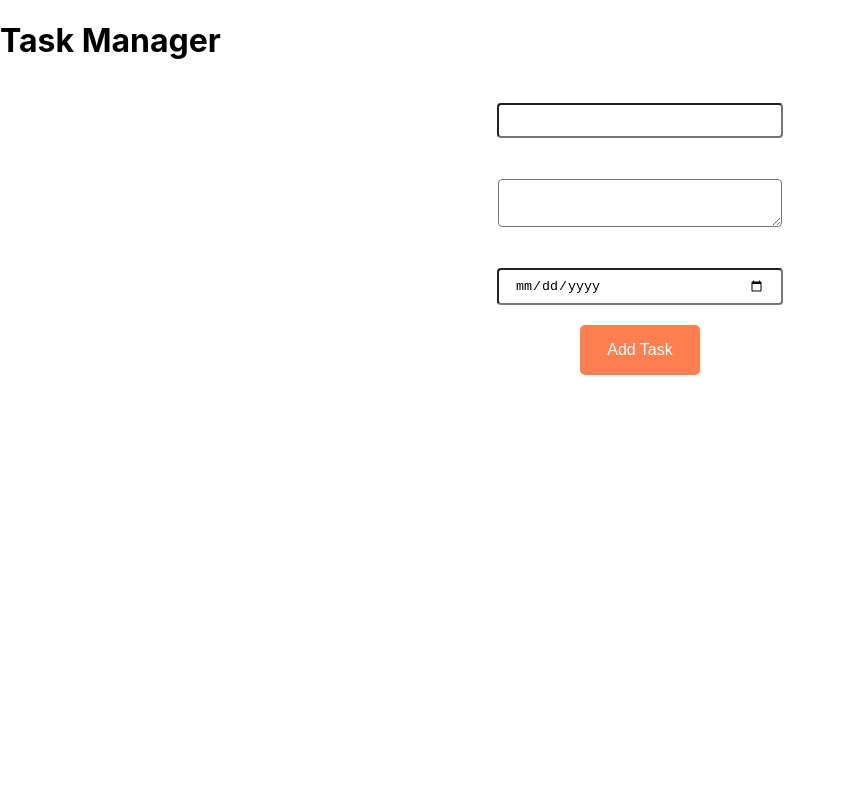
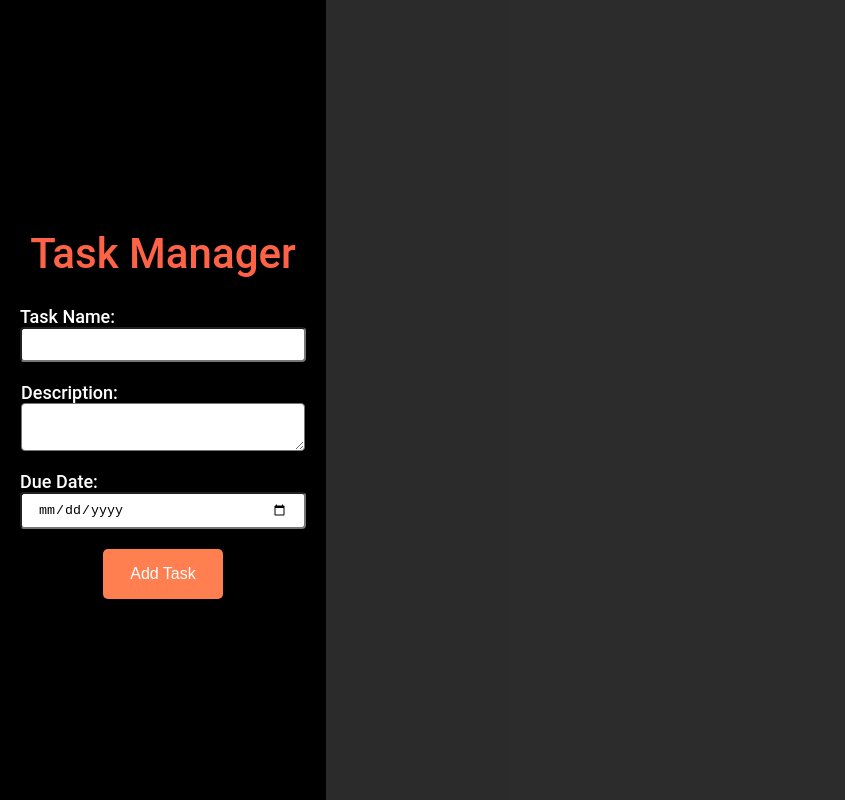
Before and after one commit to BSuryakumari/epifro, a React (Create React App) app: page / in a window 1280 px wide. Shown: the whole page, without its empty margins (0-845 px from the left). Built offline with nearby package versions, Linux system fonts and the light colour scheme.

Commit message:
Update App.css

```diff
--- a/src/App.css
+++ b/src/App.css
@@ -1,38 +1,19 @@
-.App {
-  text-align: center;
+.app-container{
+  background-color: rgba(8, 8, 8, 0.856);
+  display:flex;
+  min-height: 100vh;
 }
-
-.App-logo {
-  height: 40vmin;
-  pointer-events: none;
-}
-
-@media (prefers-reduced-motion: no-preference) {
-  .App-logo {
-    animation: App-logo-spin infinite 20s linear;
-  }
-}
-
-.App-header {
-  background-color: #282c34;
-  min-height: 100vh;
+.form-section{
+  background-color: black;
+  padding:20px;
   display: flex;
   flex-direction: column;
+  justify-content: center;
   align-items: center;
-  justify-content: center;
-  font-size: calc(10px + 2vmin);
-  color: white;
 }
-
-.App-link {
-  color: #61dafb;
+.main-heading{
+  color:tomato;
+  font-size:42px;
+  font-weight: 500;
+  font-family: Roboto;
 }
-
-@keyframes App-logo-spin {
-  from {
-    transform: rotate(0deg);
-  }
-  to {
-    transform: rotate(360deg);
-  }
-}
```
